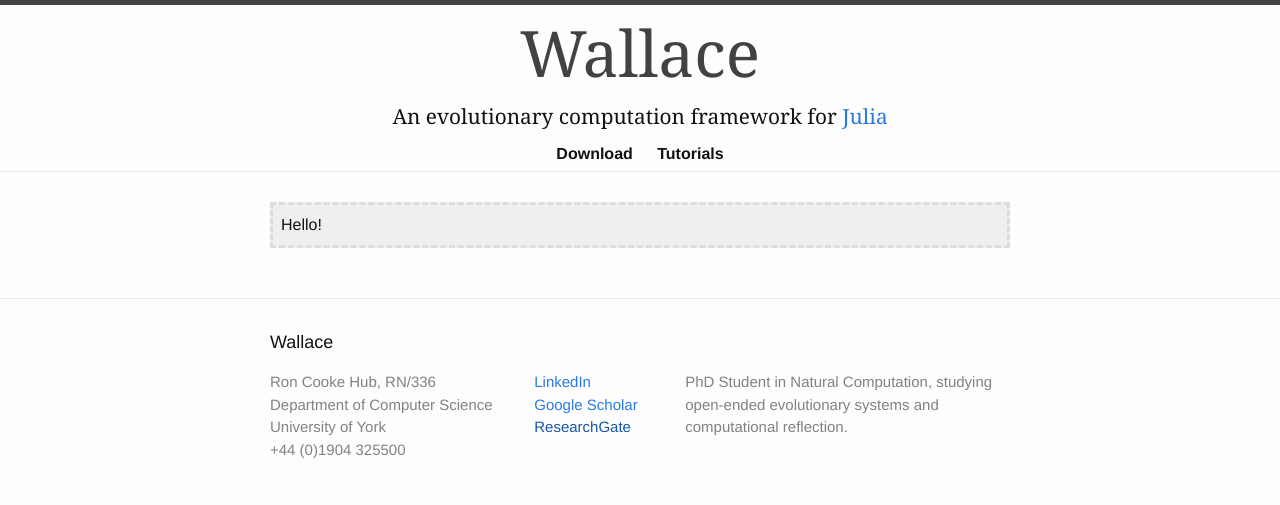
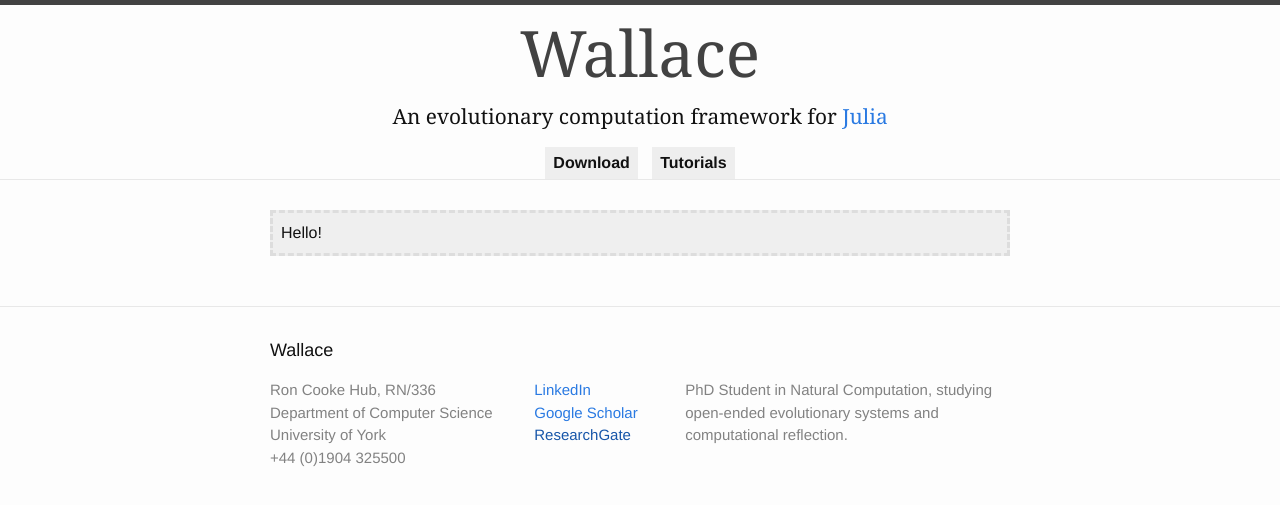
Before and after one commit to ChrisTimperley/Wallace.jl, a Jekyll site: the page built from index.html, in a window 1280 px wide. Shown: the top 505 px of the page. Built offline with Jekyll 4.4.1, drawn with Linux system fonts in a browser that asks for light colours.

Commit message:
Modified header nav links.

```diff
--- a/_sass/_layout.scss
+++ b/_sass/_layout.scss
@@ -26,21 +26,23 @@
 }
 
 .site-nav {
-  margin-bottom: 5px;
-  margin-top: 5px;
+  margin-top: 15px;
 
   .menu-icon {
       display: none;
   }
 
   .page-link {
+      display: inline-block;
+      padding: 4px 8px 4px 8px;
+      background-color: #eeeeee;
       color: $text-color;
       font-weight: bold;
       line-height: $base-line-height;
 
       // Gaps between nav items, but not on the first one
       &:not(:first-child) {
-          margin-left: 20px;
+          margin-left: 10px;
       }
   }
 
```
